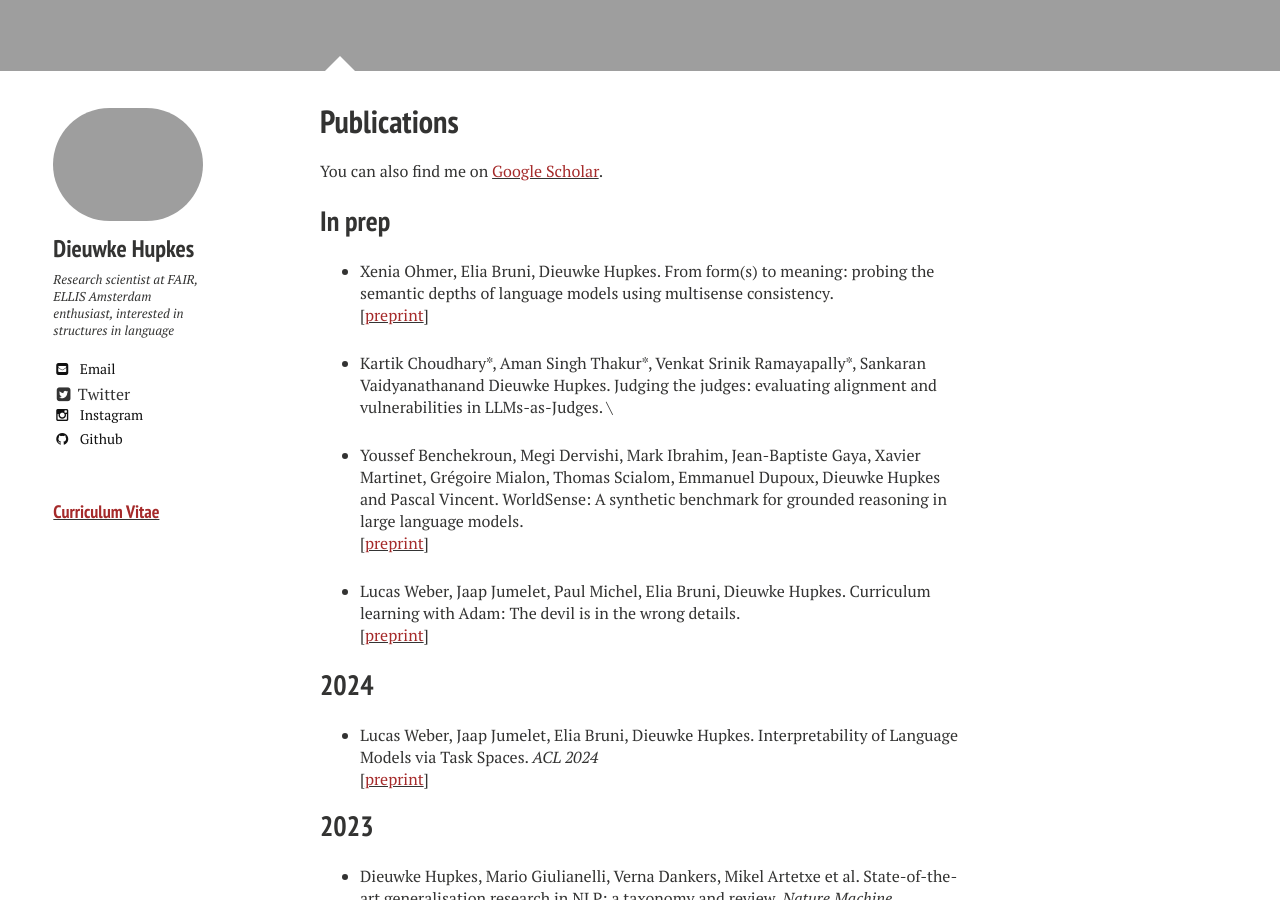
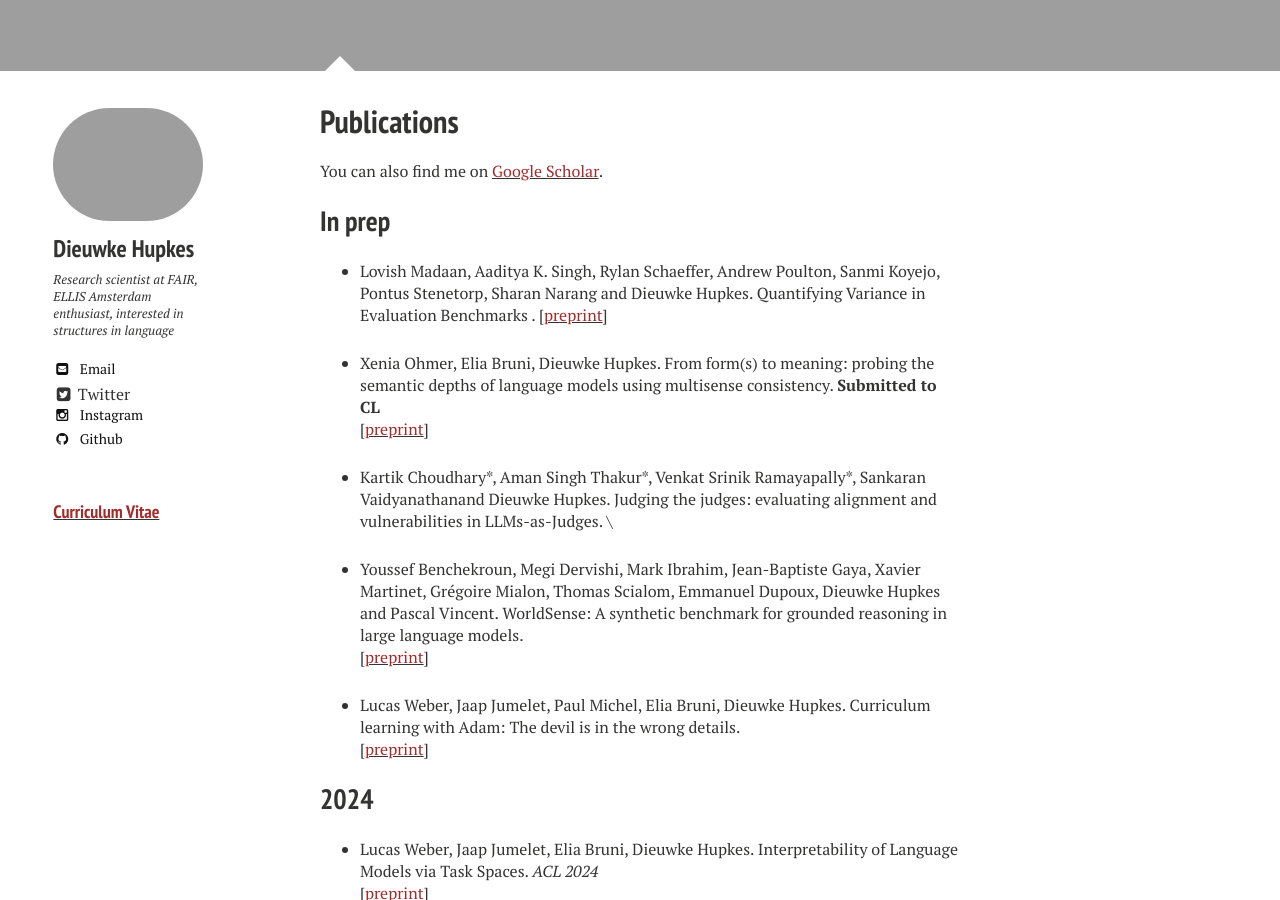
Before and after one commit to dieuwkehupkes/dieuwkehupkes.github.io, a Jekyll site: the page built from publications.md, in a window 1280 px wide and 900 px high, scrolled down 973 px. Built offline with Jekyll 4.4.1, drawn with Linux system fonts in a browser that asks for light colours; nearby versions of some CDN libraries.

Commit message:
Add variance pub Lovish

```diff
--- a/publications.md
+++ b/publications.md
@@ -14,7 +14,11 @@ You can also find me on <a href="https://scholar.google.com/citations?user=tAtSM
 
 ## In prep
 
-* Xenia Ohmer, Elia Bruni, Dieuwke Hupkes. From form(s) to meaning: probing the semantic depths of language models using multisense consistency.\\
+* Lovish Madaan, Aaditya K. Singh, Rylan Schaeffer, Andrew Poulton, Sanmi Koyejo, Pontus Stenetorp, Sharan Narang and Dieuwke Hupkes. Quantifying Variance in Evaluation Benchmarks
+.
+\[[<font color="brown">preprint</font>](https://arxiv.org/abs/2406.10229){:target="blank"}\]
+
+* Xenia Ohmer, Elia Bruni, Dieuwke Hupkes. From form(s) to meaning: probing the semantic depths of language models using multisense consistency. **Submitted to CL**\\
 \[[<font color="brown">preprint</font>](https://arxiv.org/abs/2404.12145){:target="blank"}\]
 
 * Kartik Choudhary\*, Aman Singh Thakur\*, Venkat Srinik Ramayapally\*, Sankaran Vaidyanathanand Dieuwke Hupkes. Judging the judges: evaluating alignment and vulnerabilities in LLMs-as-Judges. \\
```
